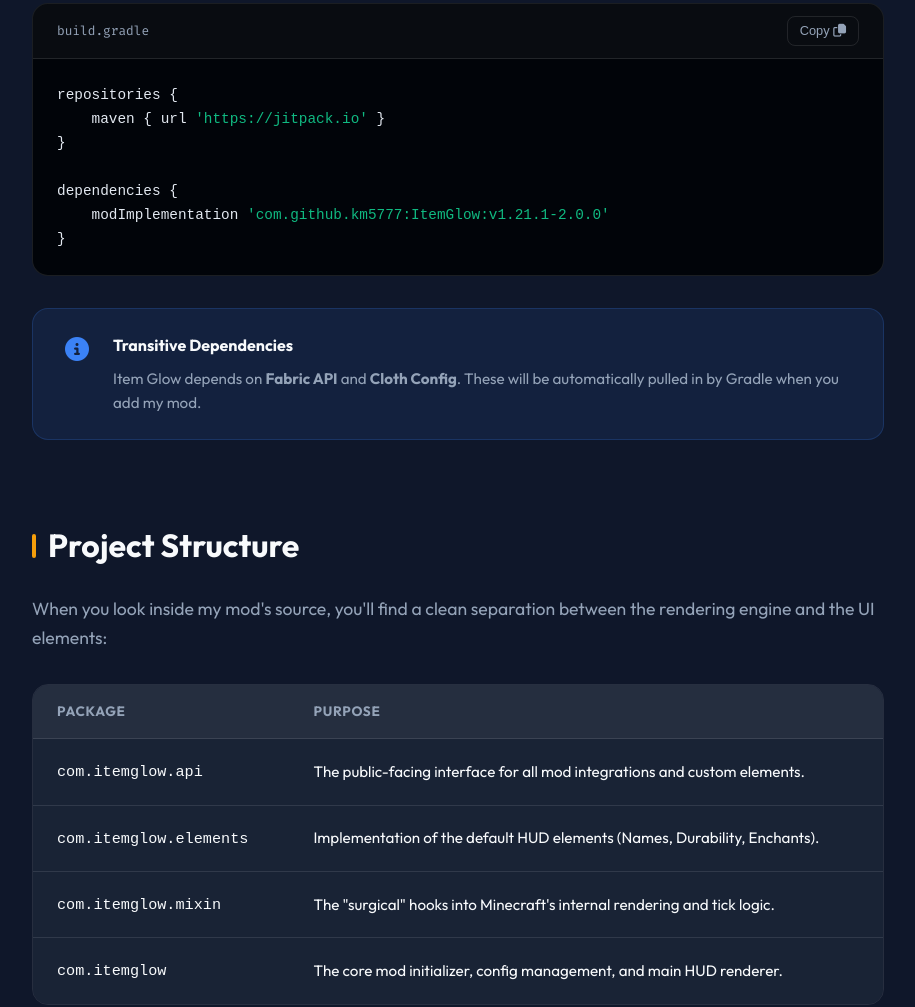
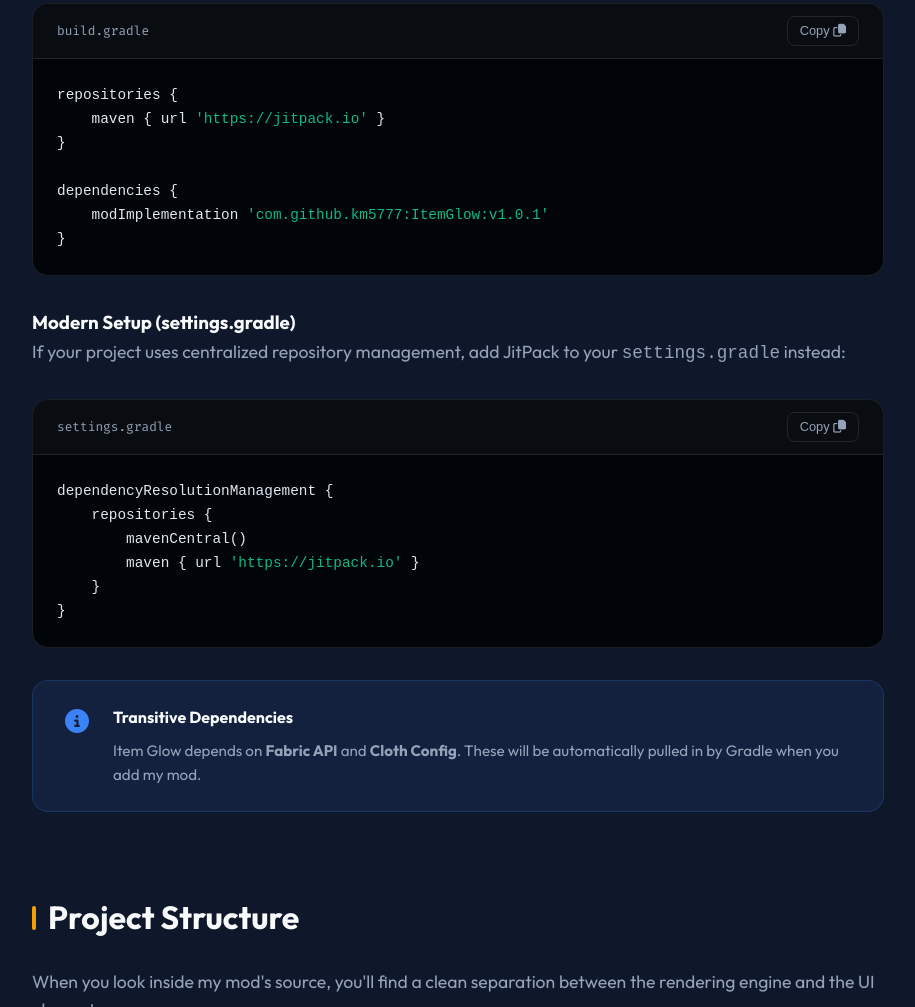
Before and after one commit to km5777/ItemGlow, a plain HTML site: page docs/index.html in a window 1280 px wide. Shown: the part 1272-2279 px from the top of the page, without its empty margins (332-1247 px from the left). Drawn offline with Linux system fonts and the light colour scheme.

Commit message:
Updated Wiki

```diff
--- a/docs/index.html
+++ b/docs/index.html
@@ -97,7 +97,24 @@
 }
 
 dependencies {
-    modImplementation <span class="string">'com.github.km5777:ItemGlow:v1.21.1-2.0.0'</span>
+    modImplementation <span class="string">'com.github.km5777:ItemGlow:v1.0.1'</span>
+}</code></pre>
+                </div>
+
+                <h3>Modern Setup (settings.gradle)</h3>
+                <p>If your project uses centralized repository management, add JitPack to your <code>settings.gradle</code> instead:</p>
+
+                <div class="code-wrapper">
+                    <div class="code-header">
+                        <span>settings.gradle</span>
+                        <button class="copy-btn" onclick="copyCode(this)">Copy <i
+                                class="fa-regular fa-copy"></i></button>
+                    </div>
+                    <pre><code>dependencyResolutionManagement {
+    repositories {
+        mavenCentral()
+        maven { url <span class="string">'https://jitpack.io'</span> }
+    }
 }</code></pre>
                 </div>
 
```
